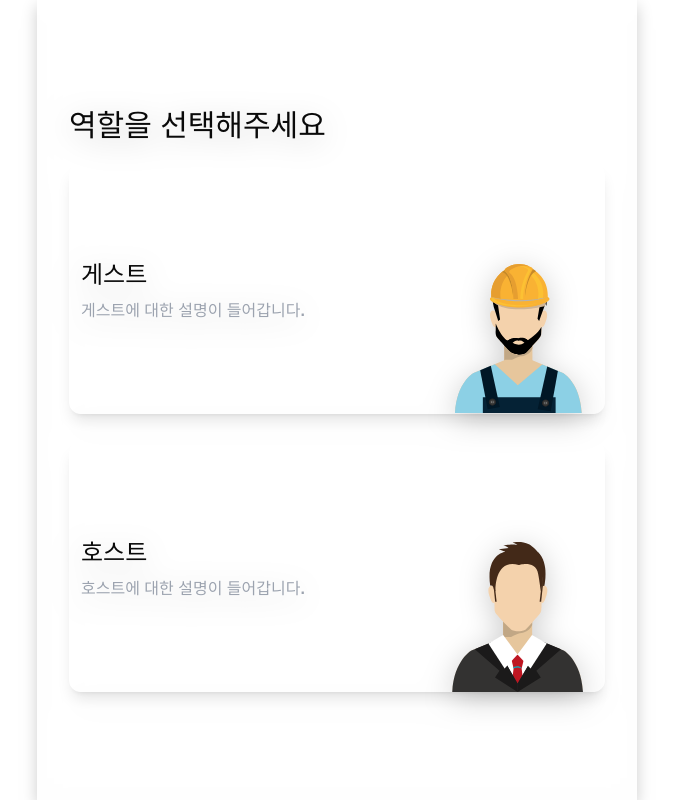
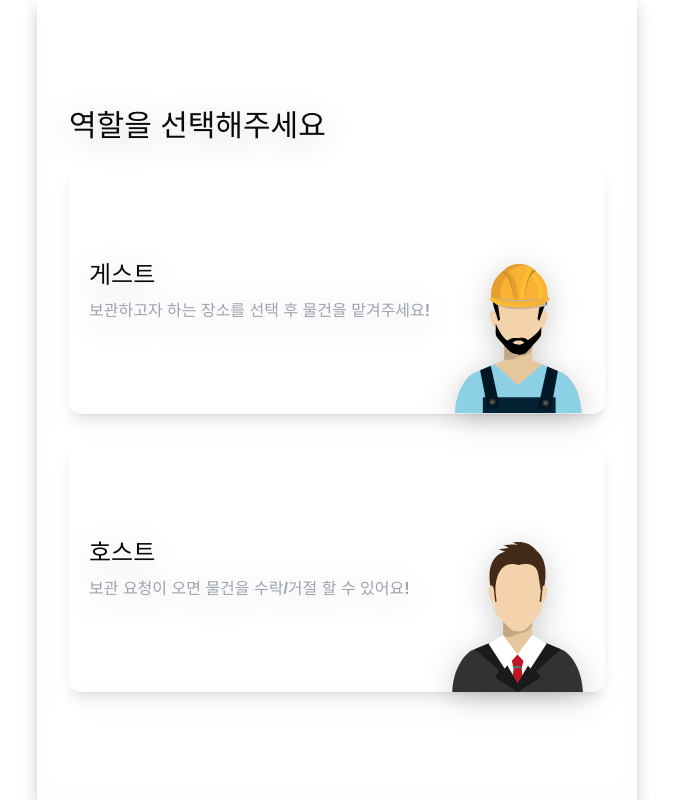
Before and after one commit to ShareSpace-Service/ShareSpace-Web, a React (Vite) app: page /signup in a window 1280 px wide. Shown: the whole page, without its empty margins (303-976 px from the left). Built offline with nearby package versions, Linux system fonts and the light colour scheme; no server answers.

Commit message:
#56 [FIX] - SignUp 컴포넌트 리펙토링 및 개선

```diff
--- /dev/null
+++ b/src/component/card/RoleCard.tsx
@@ -0,0 +1,22 @@
+import { RoleType } from '@/pages/SignUp';
+
+export const RoleCard = ({ role }: { role: RoleType }) => (
+  <div
+    className="flex justify-between items-center rounded-xl shadow-lg hover:shadow-2xl transition-shadow duration-300 w-full h-[250px] cursor-pointer"
+    key={role.role}
+  >
+    {/* 좌측 설명 */}
+    <div className="flex flex-col items-start pl-5 gap-3">
+      <h2 className="font-extrabold text-2xl">{role.role}</h2>
+      <p className="text-gray-400 font-bold">{role.description}</p>
+    </div>
+    {/* 우측 이미지 */}
+    <div className="flex flex-col justify-end pr-3 h-full">
+      <img
+        src={role.image}
+        alt={role.role}
+        className="w-[150px] h-[150px] object-contain"
+      />
+    </div>
+  </div>
+);
--- a/src/constants/role.ts
+++ b/src/constants/role.ts
@@ -1 +1,31 @@
-export type Role = 'GUEST' | 'HOST' | null;
+import HostImage from '@/assets/HostImage.svg';
+import GuestImage from '@/assets/GuestImage.svg';
+
+export type Role = 'GUEST' | 'HOST' | null; // Zustand Role Type 정리
+
+export const ROLE_STATUS = {
+  GUEST: 'ROLE_GUEST',
+  HOST: 'ROLE_HOST',
+} as const;
+
+export interface RoleType {
+  role: string;
+  description: string;
+  image: string;
+  roleStatus: (typeof ROLE_STATUS)[keyof typeof ROLE_STATUS];
+}
+
+export const RoleInfo: RoleType[] = [
+  {
+    role: '게스트',
+    description: '보관하고자 하는 장소를 선택 후 물건을 맡겨주세요!',
+    image: GuestImage,
+    roleStatus: ROLE_STATUS.GUEST,
+  },
+  {
+    role: '호스트',
+    description: '보관 요청이 오면 물건을 수락/거절 할 수 있어요!',
+    image: HostImage,
+    roleStatus: ROLE_STATUS.HOST,
+  },
+] as const;
--- a/src/pages/SignUp.tsx
+++ b/src/pages/SignUp.tsx
@@ -1,55 +1,12 @@
-import HostImage from '@/assets/HostImage.svg';
-import GuestImage from '@/assets/GuestImage.svg';
 import { useNavigate } from 'react-router-dom';
-
-interface RoleType {
-  role: string;
-  description: string;
-  image: string;
-  roleStatus: string;
-}
-
-const RoleInfo: RoleType[] = [
-  {
-    role: '게스트',
-    description: '게스트에 대한 설명이 들어갑니다.',
-    image: GuestImage,
-    roleStatus: 'ROLE_GUEST',
-  },
-  {
-    role: '호스트',
-    description: '호스트에 대한 설명이 들어갑니다.',
-    image: HostImage,
-    roleStatus: 'ROLE_HOST',
-  },
-];
-
-const RoleCard = ({ role }: { role: RoleType }) => (
-  <div
-    className="flex justify-between items-center rounded-xl shadow-lg hover:shadow-2xl transition-shadow duration-300 w-full h-[250px] cursor-pointer"
-    key={role.role}
-  >
-    {/* 좌측 설명 */}
-    <div className="flex flex-col items-start pl-3 gap-3">
-      <h2 className="font-extrabold text-2xl">{role.role}</h2>
-      <p className="text-gray-400 font-bold">{role.description}</p>
-    </div>
-    {/* 우측 이미지 */}
-    <div className="flex flex-col justify-end pr-3 h-full">
-      <img
-        src={role.image}
-        alt={role.role}
-        className="w-[150px] h-[150px] object-contain"
-      />
-    </div>
-  </div>
-);
+import { RoleCard } from '@/component/card/RoleCard';
+import { RoleInfo } from '@/constants/role';
 
 function SignUp() {
   const navigate = useNavigate();
 
   const handleRoleClick = (roleStatus: string) => {
-    navigate('/createaccount', { state: { roleStatus } });
+    navigate('/join', { state: { roleStatus } });
   };
 
   return (
--- a/src/utils/AppRouter.tsx
+++ b/src/utils/AppRouter.tsx
@@ -32,7 +32,7 @@ const router = createBrowserRouter([
     errorElement: <ErrorPage />,
   },
   {
-    path: '/createaccount',
+    path: '/join',
     element: <SignInfo />,
     errorElement: <ErrorPage />,
   },
```
Also changed, not shown: src/api/SignUp.ts (added).
